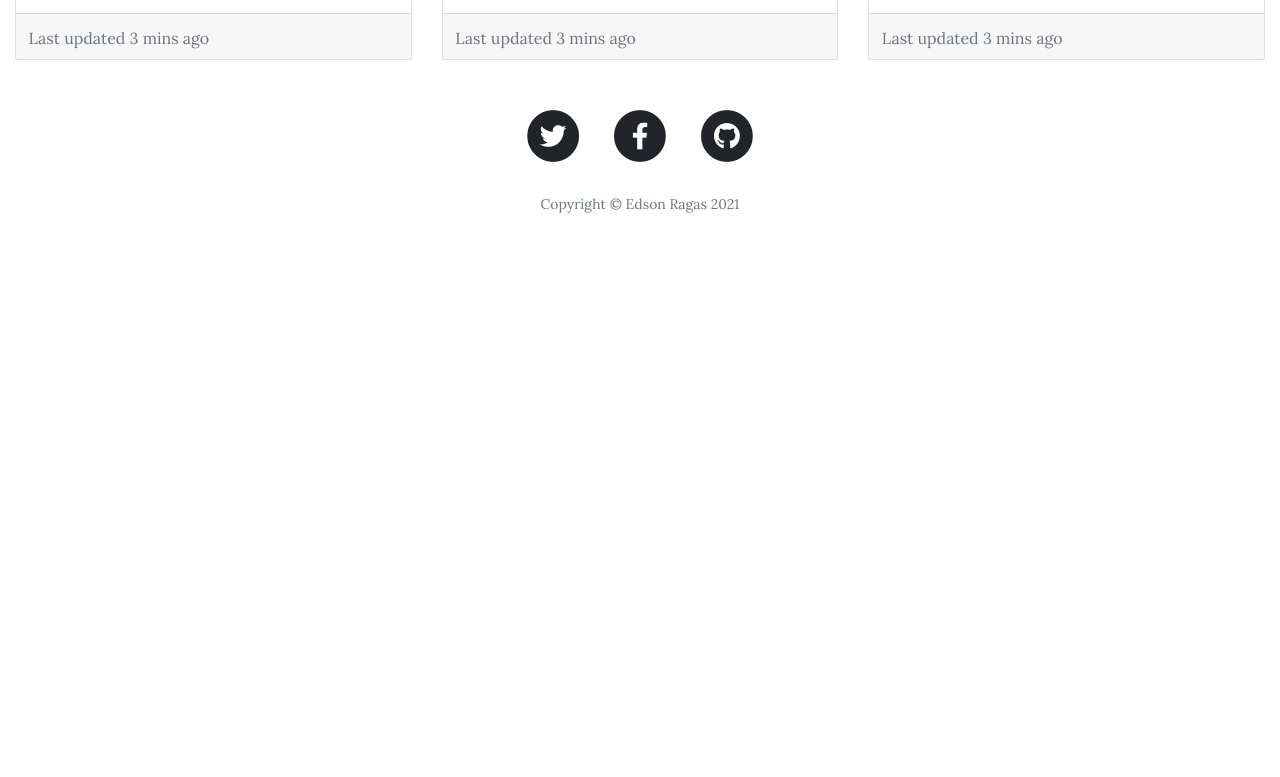
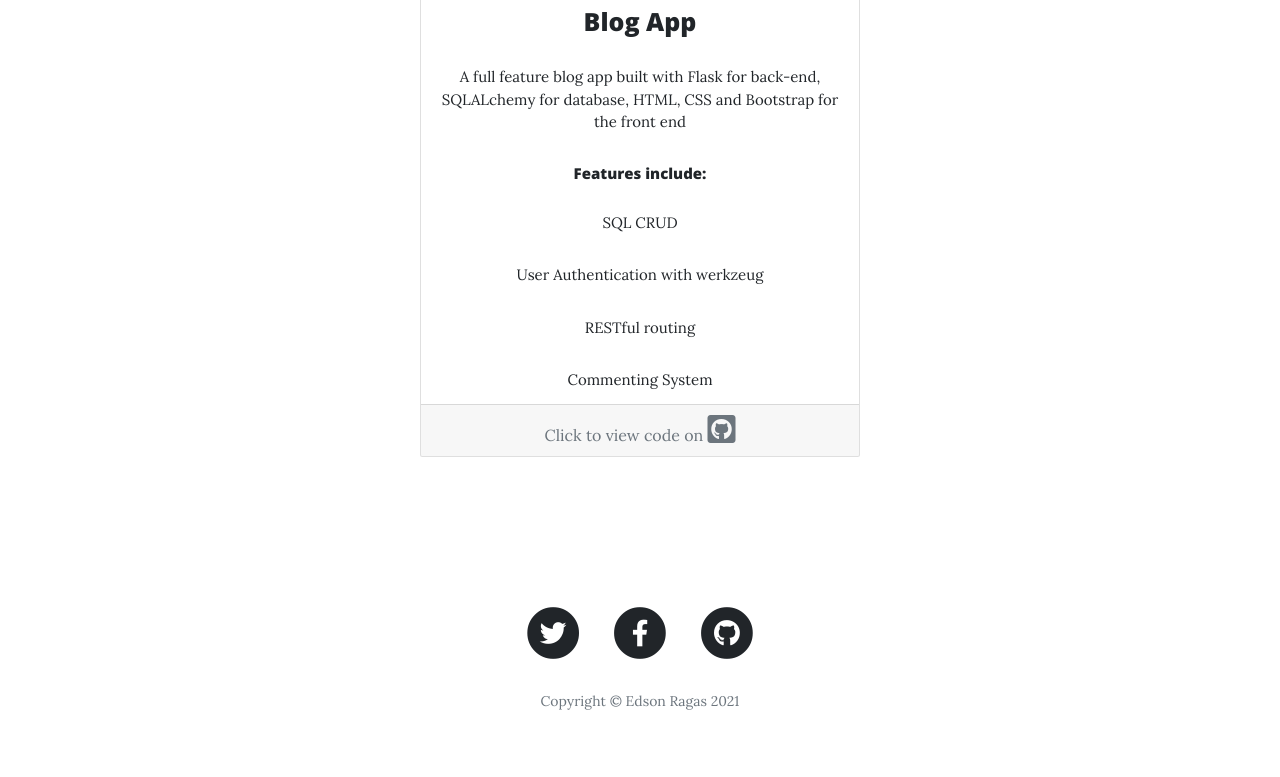
Before and after one commit to EBR-code/edson-ragas, a Flask app: page / in a window 1280 px wide. Shown: the part 2062-2839 px from the top of the page. Before the commit the page ends 2275 px from the top, so only its background shows below. Run offline with Flask 2, Linux system fonts and the light colour scheme; some libraries are stand-ins or nearby versions.

Commit message:
update portfolio feature

```diff
--- a/main.py
+++ b/main.py
@@ -5,7 +5,14 @@ from datetime import date
 from werkzeug.security import generate_password_hash, check_password_hash
 from flask_sqlalchemy import SQLAlchemy
 from sqlalchemy.orm import relationship
-from flask_login import UserMixin, login_user, LoginManager, login_required, current_user, logout_user
+from flask_login import (
+    UserMixin,
+    login_user,
+    LoginManager,
+    login_required,
+    current_user,
+    logout_user,
+)
 from forms import CreatePostForm, CreateSignupForm, LoginForm, CommentForm, ContactForm
 from flask_gravatar import Gravatar
 from functools import wraps
@@ -13,26 +20,36 @@ import smtplib
 import os
 
 
-
 app = Flask(__name__)
 
 # app.config['SECRET_KEY'] = "os.environ.get("SECRET_KEY")"
-app.config['SECRET_KEY'] = "ghadjkhsjdkhfjksdhfjksdjkfhsjkdfh"
+app.config["SECRET_KEY"] = "ghadjkhsjdkhfjksdhfjksdjkfhsjkdfh"
 ckeditor = CKEditor(app)
 Bootstrap(app)
 
-gravatar = Gravatar(app, size=100, rating='g', default='retro', force_default=False, force_lower=False, use_ssl=False, base_url=None)
+gravatar = Gravatar(
+    app,
+    size=100,
+    rating="g",
+    default="retro",
+    force_default=False,
+    force_lower=False,
+    use_ssl=False,
+    base_url=None,
+)
 
-##SMTP SETUP
+# SMTP SETUP
 BLOG_EMAIL = "edsonragas.blog@gmail.com"
 BLOG_PW = "123QWEasdZXC"
 
-##CONNECT TO DB
-app.config['SQLALCHEMY_DATABASE_URI'] = os.environ.get("DATABASE_URL", "sqlite:///blog.db")
-app.config['SQLALCHEMY_TRACK_MODIFICATIONS'] = False
+# CONNECT TO DB
+app.config["SQLALCHEMY_DATABASE_URI"] = os.environ.get(
+    "DATABASE_URL", "sqlite:///blog.db"
+)
+app.config["SQLALCHEMY_TRACK_MODIFICATIONS"] = False
 db = SQLAlchemy(app)
 
-##FLASK_LOGIN SETUP
+# FLASK_LOGIN SETUP
 login_manager = LoginManager()
 login_manager.init_app(app)
 
@@ -43,7 +60,7 @@ def load_user(user_id):
     return User.query.get(user_id)
 
 
-##Create admin-only decorator
+# Create admin-only decorator
 def admin_only(function):
     @wraps(function)
     def decorated_function(*args, **kwargs):
@@ -56,7 +73,8 @@ def admin_only(function):
     return decorated_function
 
 
-##CONFIGURE TABLES
+# CONFIGURE TABLES
+
 
 class User(UserMixin, db.Model):
     __tablename__ = "users"
@@ -93,45 +111,50 @@ class Comment(db.Model):
 
 # db.create_all()
 
-@app.route('/')
+
+@app.route("/")
 def portfolio():
     return render_template("portfolio.html", logged_in=current_user.is_authenticated)
 
-@app.route('/blog')
+
+@app.route("/blog")
 def blog():
     posts = BlogPost.query.all()
-    return render_template("blog.html", all_posts=posts, logged_in=current_user.is_authenticated)
+    return render_template(
+        "blog.html", all_posts=posts, logged_in=current_user.is_authenticated
+    )
 
-@app.route('/register', methods=["GET", "POST"])
+
+@app.route("/register", methods=["GET", "POST"])
 def register():
     signup_form = CreateSignupForm()
     if signup_form.validate_on_submit():
 
         if User.query.filter_by(email=signup_form.email.data).first():
             flash("You've already signed up with this email, log in instead.")
-            return redirect(url_for('login'))
+            return redirect(url_for("login"))
         else:
 
             hash_and_salted_pw = generate_password_hash(
                 password=signup_form.password.data,
-                method='pbkdf2:sha256',
-                salt_length=8
+                method="pbkdf2:sha256",
+                salt_length=8,
             )
             new_user = User(
                 email=signup_form.email.data,
                 password=hash_and_salted_pw,
-                name=signup_form.name.data
+                name=signup_form.name.data,
             )
             db.session.add(new_user)
             db.session.commit()
             login_user(new_user)
-            return redirect(url_for('blog'))
-    return render_template("register.html",
-                           form=signup_form,
-                           logged_in=current_user.is_authenticated)
+            return redirect(url_for("blog"))
+    return render_template(
+        "register.html", form=signup_form, logged_in=current_user.is_authenticated
+    )
 
 
-@app.route('/login', methods=["GET", "POST"])
+@app.route("/login", methods=["GET", "POST"])
 def login():
     login_form = LoginForm()
     if login_form.validate_on_submit():
@@ -143,22 +166,22 @@ def login():
         if user:
             if check_password_hash(user.password, password=password):
                 login_user(user)
-                return redirect(url_for('blog'))
+                return redirect(url_for("blog"))
             else:
                 flash(message="Wrong password, please try again.")
-                return redirect(url_for('login'))
+                return redirect(url_for("login"))
         else:
             flash(message="Email doesn't exist in our database, please Sign Up.")
-            return redirect(url_for('login'))
-    return render_template("login.html",
-                           form=login_form,
-                           logged_in=current_user.is_authenticated)
+            return redirect(url_for("login"))
+    return render_template(
+        "login.html", form=login_form, logged_in=current_user.is_authenticated
+    )
 
 
-@app.route('/logout')
+@app.route("/logout")
 def logout():
     logout_user()
-    return redirect(url_for('blog'))
+    return redirect(url_for("blog"))
 
 
 @app.route("/post/<int:post_id>", methods=["GET", "POST"])
@@ -168,12 +191,12 @@ def show_post(post_id):
     if comment_form.validate_on_submit():
         if not current_user.is_authenticated:
             flash(message="You need to login or register to comment.")
-            return redirect(url_for('login'))
+            return redirect(url_for("login"))
 
         new_comment = Comment(
             text=comment_form.comment.data,
             comment_author=current_user,
-            parent_post=requested_post
+            parent_post=requested_post,
         )
         db.session.add(new_comment)
         db.session.commit()
@@ -186,25 +209,41 @@ def show_post(post_id):
     )
 
 
-
-
-
 @app.route("/contact", methods=["GET", "POST"])
 def contact():
     contact_form = ContactForm()
     if contact_form.validate_on_submit():
-        email_send(name=contact_form.name.data,email=contact_form.email.data,phone=contact_form.phone.data,message=contact_form.message.data)
+        email_send(
+            name=contact_form.name.data,
+            email=contact_form.email.data,
+            phone=contact_form.phone.data,
+            message=contact_form.message.data,
+        )
         print("email_send")
-        return render_template("contact.html", form=contact_form, logged_in=current_user.is_authenticated, msg_sent=True)
+        return render_template(
+            "contact.html",
+            form=contact_form,
+            logged_in=current_user.is_authenticated,
+            msg_sent=True,
+        )
 
-    return render_template("contact.html", form=contact_form, logged_in=current_user.is_authenticated, msg_sent=False)
+    return render_template(
+        "contact.html",
+        form=contact_form,
+        logged_in=current_user.is_authenticated,
+        msg_sent=False,
+    )
+
 
 def email_send(name, email, phone, message):
-    email_message=f"Subject: Mail from Porfolio\n\nName:{name},\nEmail:{email},\nPhone:{phone},\nMessage:{message}"
+    email_message = f"Subject: Mail from Porfolio\n\nName:{name},\nEmail:{email},\nPhone:{phone},\nMessage:{message}"
     with smtplib.SMTP("smtp.gmail.com", port=587) as connection:
         connection.starttls()
         connection.login(user=BLOG_EMAIL, password=BLOG_PW)
-        connection.sendmail(from_addr=BLOG_EMAIL, to_addrs="ragasedson@gmail.com", msg=email_message)
+        connection.sendmail(
+            from_addr=BLOG_EMAIL, to_addrs="ragasedson@gmail.com", msg=email_message
+        )
+
 
 @app.route("/new-post", methods=["GET", "POST"])
 @admin_only
@@ -217,12 +256,14 @@ def add_new_post():
             body=form.body.data,
             img_url=form.img_url.data,
             author=current_user,
-            date=date.today().strftime("%B %d, %Y")
+            date=date.today().strftime("%B %d, %Y"),
         )
         db.session.add(new_post)
         db.session.commit()
         return redirect(url_for("blog"))
-    return render_template("make-post.html", form=form, logged_in=current_user.is_authenticated)
+    return render_template(
+        "make-post.html", form=form, logged_in=current_user.is_authenticated
+    )
 
 
 @app.route("/edit-post/<int:post_id>", methods=["GET", "POST"])
@@ -234,7 +275,7 @@ def edit_post(post_id):
         subtitle=post.subtitle,
         img_url=post.img_url,
         author=post.author,
-        body=post.body
+        body=post.body,
     )
     if edit_form.validate_on_submit():
         post.title = edit_form.title.data
@@ -245,7 +286,12 @@ def edit_post(post_id):
         db.session.commit()
         return redirect(url_for("show_post", post_id=post.id))
 
-    return render_template("make-post.html", form=edit_form, is_edit=True, logged_in=current_user.is_authenticated)
+    return render_template(
+        "make-post.html",
+        form=edit_form,
+        is_edit=True,
+        logged_in=current_user.is_authenticated,
+    )
 
 
 @app.route("/delete/<int:post_id>")
@@ -254,7 +300,7 @@ def delete_post(post_id):
     post_to_delete = BlogPost.query.get(post_id)
     db.session.delete(post_to_delete)
     db.session.commit()
-    return redirect(url_for('blog'))
+    return redirect(url_for("blog"))
 
 
 if __name__ == "__main__":
--- a/static/css/styles.css
+++ b/static/css/styles.css
@@ -19,11 +19,11 @@ ul {
 
 #skill-section h1 {
   font-size: 3.5rem;
-  line-height: 1.5rem;
+  padding-bottom: 60px;
 }
 
-#technical-skill-title {
-  padding-bottom: 60px;
+#skill-section h2 {
+  font-size: 2.5rem;
 }
 
 #skill-section p {
@@ -31,6 +31,29 @@ ul {
 }
 
 /* Project Section */
-#project-section {
+#projects-section {
   padding: 100px;
+  text-align: center;
 }
+
+#projects-section h3 {
+  font-size: 2.5rem;
+}
+
+#projects-section p {
+  font-size: 1.5rem;
+}
+
+@media (max-width: 476px) {
+  #projects-section {
+    text-align: center;
+    padding: 50px;
+  }
+}
+
+@media (min-width: 1024px) {
+  #projects-section {
+    text-align: center;
+    padding: 100px 350px;
+  }
+}
--- a/templates/header.html
+++ b/templates/header.html
@@ -36,7 +36,7 @@
       <div class="collapse navbar-collapse" id="navbarResponsive">
         <ul class="navbar-nav ml-auto">
           <li class="nav-item">
-            <a class="nav-link" href="{{ url_for('portfolio') }}">Home</a>
+            <a class="nav-link" href="{{ url_for('portfolio') }}">Portfolio</a>
           </li>
           <li class="nav-item">
             <a class="nav-link" href="{{ url_for('blog') }}">Blog</a>
--- a/templates/portfolio.html
+++ b/templates/portfolio.html
@@ -30,7 +30,7 @@
   <div class="container">
     <div class="row">
       <div class="col-lg-8 col-md-10 mx-auto">
-        <p>Hello, I'm Edson, a highly motivated self-taught web developer, who has a knack for anything tech related. </p>
+        <p>Hello, I'm Edson, a highly motivated self-taught web developer, based in Albay, Philippines. </p>
         <p>Lorem ipsum dolor sit amet, consectetur adipisicing elit. Eius praesentium recusandae illo eaque architecto error, repellendus iusto reprehenderit, doloribus, minus sunt. Numquam at quae voluptatum in officia voluptas voluptatibus, minus!</p>
         <p>I used to be a sous chef at a super club in Bali. Took me a couple of years before I decided to really make the leap into becoming a developer.</p>
 
@@ -44,7 +44,7 @@
   <!-- Technical Skill -->
   <div class="container-fluid" id="skill-section" style="background-image: url('https://images.unsplash.com/photo-1616004655123-818cbd4b3143?ixid=MnwxMjA3fDB8MHxwaG90by1wYWdlfHx8fGVufDB8fHx8&ixlib=rb-1.2.1&auto=format&fit=crop&w=750&q=80')">
     <div class="row">
-      <div class="col-lg-12" id="technical-skill-title">
+      <div class="col-lg-12 mx-auto" id="technical-skill-title">
         <h1>Technical Skills</h1>
       </div>
       <div class="col-md-4">
@@ -102,19 +102,30 @@
   </div>
 <hr>
   <!-- Projects Section -->
-  <div class=container-fluid id="projects-section">
+  <div class="container" id="projects-section">
+    <h1>Projects</h1>
     <div class="card-deck">
       <div class="card">
-        <img class="card-img-top" src="https://images.unsplash.com/photo-1505682634904-d7c8d95cdc50?ixid=MnwxMjA3fDB8MHxwaG90by1wYWdlfHx8fGVufDB8fHx8&ixlib=rb-1.2.1&auto=format&fit=crop&w=750&q=80" alt="Card image cap">
+        <a  href="{{ url_for('blog') }}"><img class="card-img-top" src="https://images.unsplash.com/photo-1505682634904-d7c8d95cdc50?ixid=MnwxMjA3fDB8MHxwaG90by1wYWdlfHx8fGVufDB8fHx8&ixlib=rb-1.2.1&auto=format&fit=crop&w=750&q=80" alt="blogapp-img"></a>
         <div class="card-body">
-          <h5 class="card-title">Blog App</h5>
-          <p class="card-text">A Full Featured Blog App Built with Flask, SQLALchemy, etc etc</p>
+          <a  href="{{ url_for('blog') }}"><h3 class="card-title">Blog App</h3></a>
+          <p class="card-text">A full feature blog app built with Flask for back-end, SQLALchemy for database, HTML, CSS and Bootstrap for the front end</p>
+          <h4 class="card-text">Features include:</h4>
+          <p class="card-text">SQL CRUD</p>
+          <p class="card-text">User Authentication with werkzeug</p>
+          <p class="card-text">RESTful routing</p>
+          <p class="card-text">Commenting System</p>
         </div>
         <div class="card-footer">
-          <small class="text-muted">Last updated 3 mins ago</small>
+          <a href="https://github.com/SkyDaddy/edson-blog">
+            <small class="text-muted">Click to view code on <i class="fab fa-github-square fa-2x"></i>
+            </small>
+          </a>
         </div>
       </div>
-      <div class="card">
+
+
+      <!-- <div class="card">
         <img class="card-img-top" src="..." alt="Card image cap">
         <div class="card-body">
           <h5 class="card-title">Card title</h5>
@@ -123,8 +134,10 @@
         <div class="card-footer">
           <small class="text-muted">Last updated 3 mins ago</small>
         </div>
-      </div>
-      <div class="card">
+      </div> -->
+
+      <!-- use code below if another project comes up -->
+      <!-- <div class="card">
         <img class="card-img-top" src="..." alt="Card image cap">
         <div class="card-body">
           <h5 class="card-title">Card title</h5>
@@ -133,7 +146,7 @@
         <div class="card-footer">
           <small class="text-muted">Last updated 3 mins ago</small>
         </div>
-      </div>
+      </div> -->
     </div>
   </div>
 
```
Also changed, not shown: blog.db.
